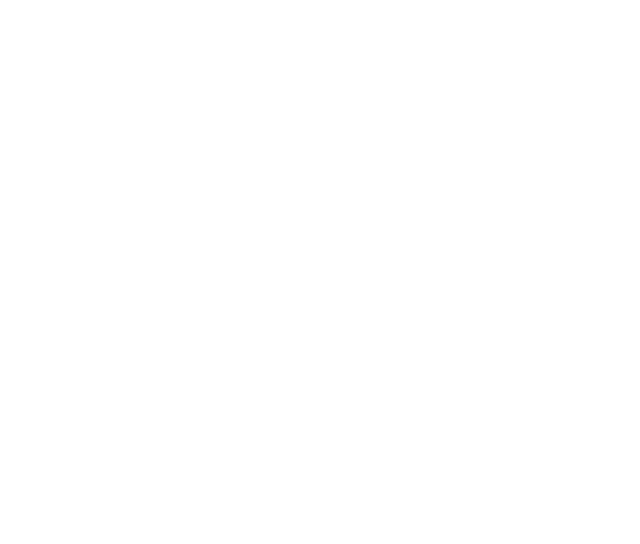
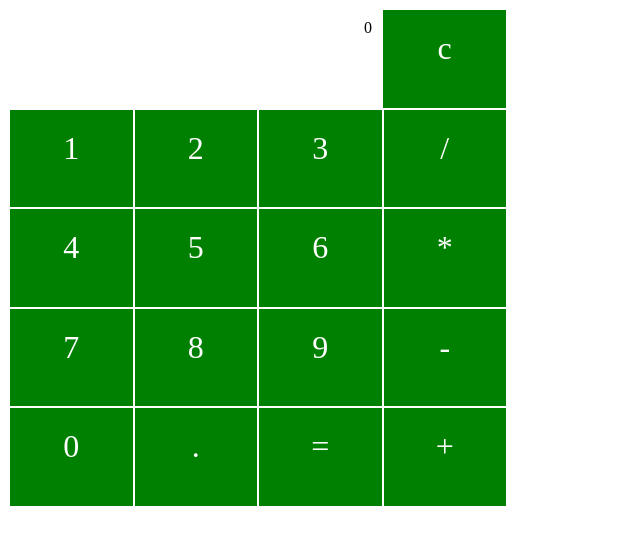
Before and after one commit to Ardit-K/odin-calc, a plain HTML site: page index.html in a window 1280 px wide. Shown: the whole page, without its empty margins (0-640 px from the left). Drawn offline with Linux system fonts and the light colour scheme.

Commit message:
Feat(index.html/css) Created calculator page.

```diff
--- a/index.css
+++ b/index.css
@@ -0,0 +1,38 @@
+.container{
+    display: block;
+    width: 500px;
+    height: 500px;
+    box-sizing: border-box;
+    border: 1px solid white;
+}
+.row{
+    display: flex;
+    flex: 1;
+    height:20%;
+    width:100%;
+    padding: 0;
+    margin: 0;
+}
+.box{
+    flex: 1 1 -1;
+    box-sizing: border-box;
+    border: 1px solid white;
+    width:125px;
+    text-align: center;
+    text-justify: center;
+    margin: 0;
+    padding: 0;
+    color:white;
+    font-size:xx-large;
+    background-color: green;
+    padding-top: 20px;
+}
+.calcs{
+    flex: 1;
+    width: 375px;
+    height: 100%;
+    text-align: right;
+    box-sizing: border-box;
+    margin: 0;
+    padding: 10px;
+}
--- a/index.html
+++ b/index.html
@@ -7,6 +7,36 @@
     <title>Document</title>
 </head>
 <body>
+    <div class="container">
+        <div class="row">
+            <div class="calcs">0</div>
+            <div class="box">c</div>
+        </div>
+        <div class="row">
+            <div class="box">1</div>
+            <div class="box">2</div>
+            <div class="box">3</div>
+            <div class="box">/</div>
+        </div>
+        <div class="row">
+            <div class="box">4</div>
+            <div class="box">5</div>
+            <div class="box">6</div>
+            <div class="box">*</div>
+        </div>
+        <div class="row">
+            <div class="box">7</div>
+            <div class="box">8</div>
+            <div class="box">9</div>
+            <div class="box">-</div>
+        </div>
+        <div class="row">
+            <div class="box">0</div>
+            <div class="box">.</div>
+            <div class="box">=</div>
+            <div class="box">+</div>
+        </div>
+    </div>
     <script src="logic.js"></script>
 </body>
 </html>
```
